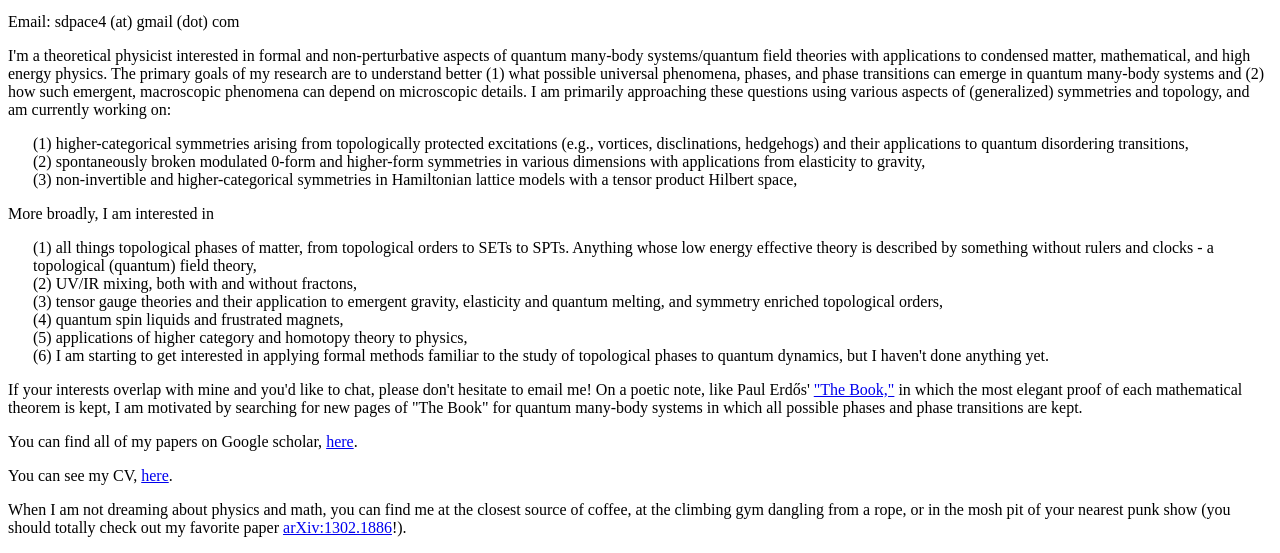
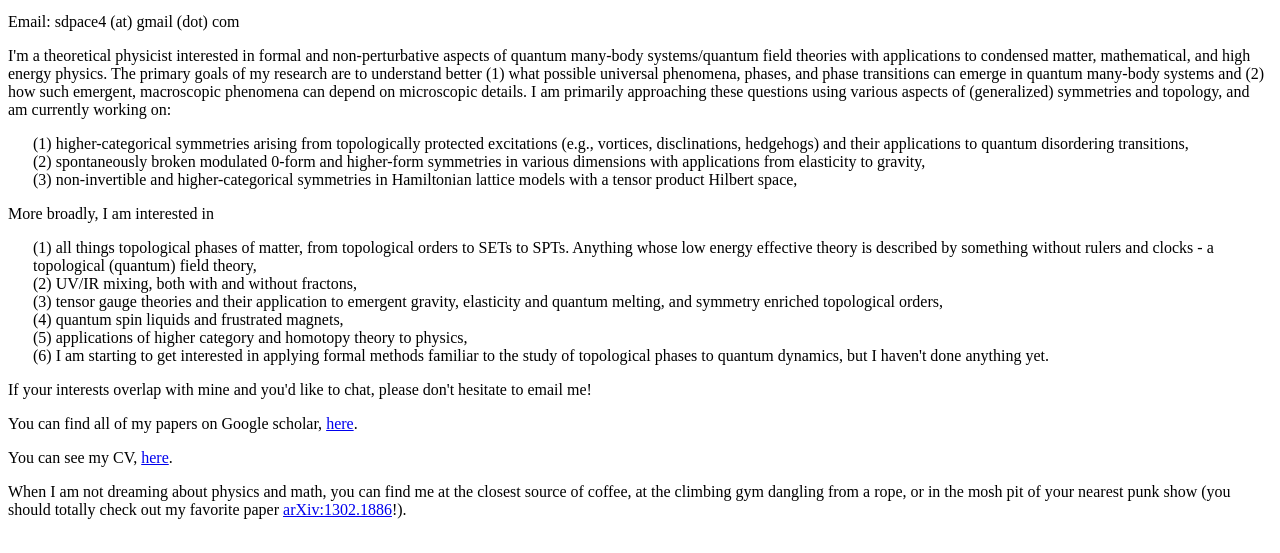
Before and after one commit to salpace/salpace.github.io, a plain HTML site: page index.html in a window 1280 px wide. Shown: the part 393-946 px from the top of the page. Drawn offline with Linux system fonts and the light colour scheme.

Commit message:
Update index.html

```diff
--- a/index.html
+++ b/index.html
@@ -36,7 +36,7 @@
         (5) applications of higher category and homotopy theory to physics,<br>
         (6) I am starting to get interested in applying formal methods familiar to the study of topological phases to quantum dynamics, but I haven't done anything yet.</p>
 </p>
-If your interests overlap with mine and you'd like to chat, please don't hesitate to email me! On a poetic note, like Paul Erd&odblac;s' <a href=" https://www.quantamagazine.org/gunter-ziegler-and-martin-aigner-seek-gods-perfect-math-proofs-20180319/">"The Book,"</a> in which the most elegant proof of each mathematical theorem is kept, I am motivated by searching for new pages of "The Book" for quantum many-body systems in which all possible phases and phase transitions are kept.  </p>
+If your interests overlap with mine and you'd like to chat, please don't hesitate to email me! </p>
 
 <p> You can find all of my papers on Google scholar, <a href="https://scholar.google.com/citations?user=pAwQrwEAAAAJ&hl=en">here</a>. </p>
 
```
